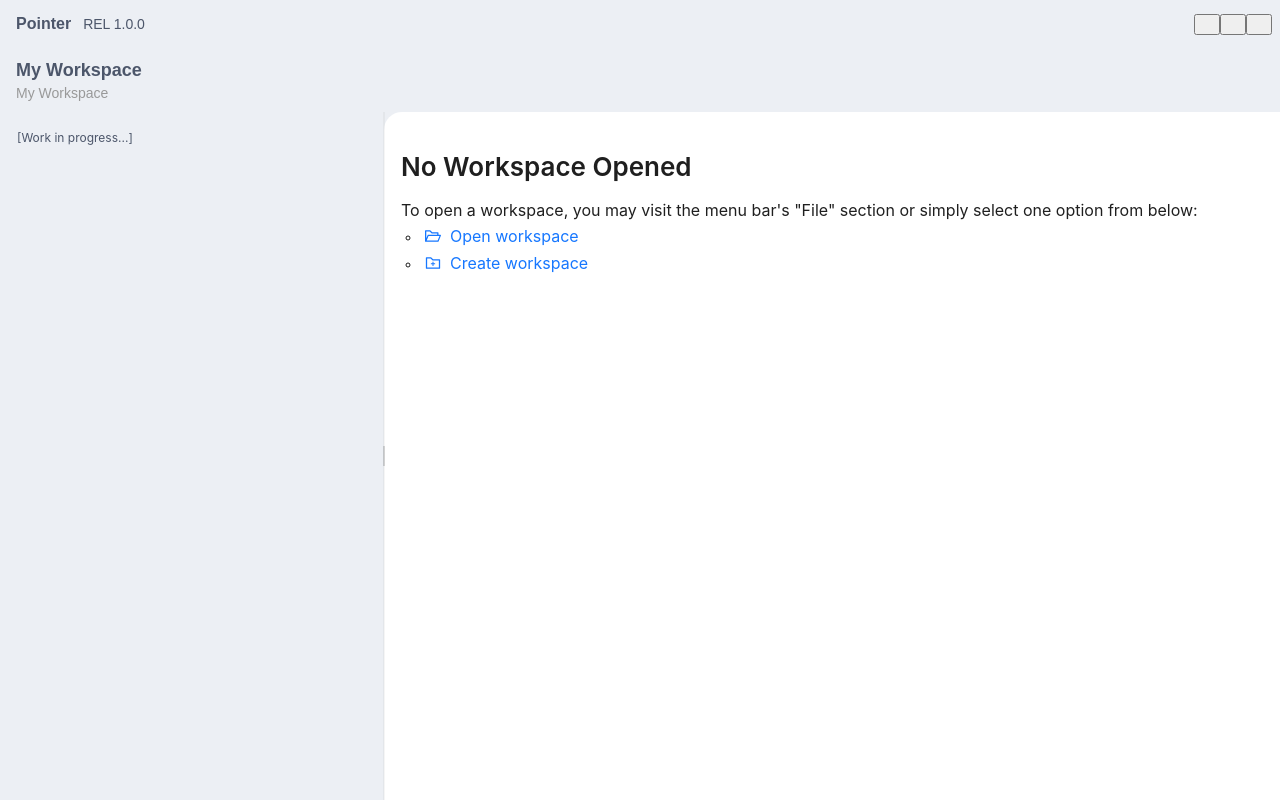
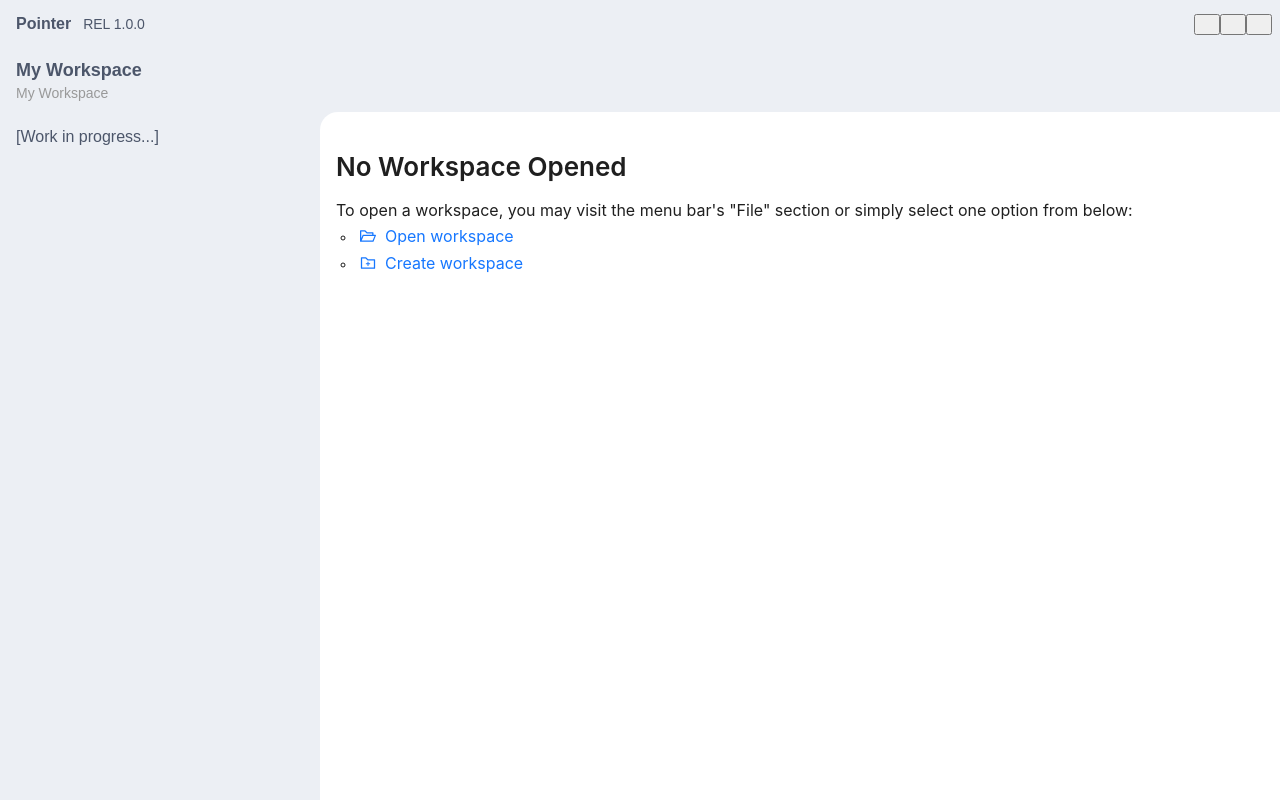
Before and after one commit to MarcusPy827/Pointer, a React (Vite) app: page / in a window 1280 px wide. Built offline with nearby package versions, Linux system fonts and the light colour scheme.

Commit message:
[Main] Implemented: Open folder API (temp save)

```diff
--- a/src/renderer/src/App.tsx
+++ b/src/renderer/src/App.tsx
@@ -69,17 +69,17 @@ export default function App(): JSX.Element {
         <WorkspaceConfigProvider>
           <TitleBar />
           <ToolBar />
-          <Splitter className="main-panel-container">
-            <Splitter.Panel className="side-panel" defaultSize="30%" min="25%" max="30%">
+          <div className="main-panel-container">
+            <div className="side-panel">
               <div className="side-panel-content">
                 [Work in progress...]
               </div>
-            </Splitter.Panel>
+            </div>
 
-            <Splitter.Panel className="content-panel">
+            <div className="content-panel">
               {isWorkspaceOpened ? <MyLibrary /> : <ErrNoWorkspaceOpened />}
-            </Splitter.Panel>
-          </Splitter>
+            </div>
+          </div>
         </WorkspaceConfigProvider>
       </ConfigProvider>
     </>
--- a/src/renderer/src/assets/main.css
+++ b/src/renderer/src/assets/main.css
@@ -105,11 +105,20 @@ html, body {
   background: var(--background);
   width: 100vw;
   height: calc(100vh - 48px - 64px);
+  display: flex;
+  flex-direction: row;
+  flex-wrap: nowrap;
+  align-content: center;
+  justify-content: flex-start;
+  align-items: flex-start;
 }
 
 .side-panel {
   color: var(--on-background);
   background: var(--background);
+  min-width: 25vw;
+  max-width: 25vw;
+  height: 100%;
 }
 
 .side-panel-content {
@@ -121,6 +130,9 @@ html, body {
   background: var(--content-panel-background);
   border: 0 solid var(--on-content-panel-background);
   border-radius: 18px 0 0 0;
+  min-width: 75vw;
+  max-width: 75vw;
+  height: 100%;
 }
 
 .no-workspace-opened-container {
--- /dev/null
+++ b/src/shared/FolderPath.ts
@@ -0,0 +1,4 @@
+export type FolderPath = {
+  cancelled: boolean,
+  path?: string
+}
```
Also changed, not shown: src/main/index.ts (+23 -1 lines).
